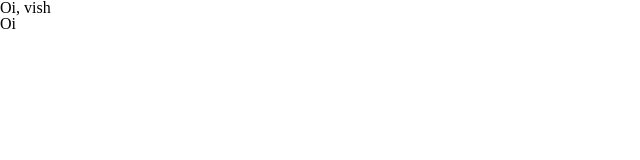
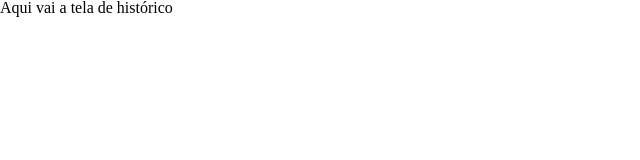
Before and after one commit to igorbrasilc/trackit, a JavaScript app: page /history in a window 1280 px wide. Shown: the top 160 px of the page, without its empty margins (0-640 px from the left). Built offline with nearby package versions, Linux system fonts and the light colour scheme.

Commit message:
rotas criadas

```diff
--- a/src/assets/globalStyles.js
+++ b/src/assets/globalStyles.js
@@ -20,7 +20,6 @@ const GlobalStyle = createGlobalStyle`
     }
 
 body {
-
 }
 `;
 
--- a/src/components/App.js
+++ b/src/components/App.js
@@ -3,13 +3,25 @@ import { BrowserRouter, Routes, Route } from 'react-router-dom';
 import '../assets/reset.css';
 
 import GlobalStyle from '../assets/globalStyles';
+import SignInScreen from './SignInScreen';
+import SignUpScreen from './SignUpScreen';
+import HabitScreen from './HabitScreen';
+import TodayScreen from './TodayScreen';
+import HistoryScreen from './HistoryScreen';
 
 function App() {
     return (
     <>
         <GlobalStyle />
-        <p>Oi, vish</p>
-        <h1>Oi</h1>
+        <BrowserRouter>
+            <Routes>
+                <Route path='/' element={<SignInScreen />} />
+                <Route path='/signup' element={<SignUpScreen />} />
+                <Route path='/habits' element={<HabitScreen />} />
+                <Route path='/today' element={<TodayScreen />} />
+                <Route path='/history' element={<HistoryScreen />} />
+            </Routes>
+        </BrowserRouter>
     </>
 )
 }
--- /dev/null
+++ b/src/components/HabitScreen.js
@@ -0,0 +1,9 @@
+import styled from 'styled-components';
+
+function HabitScreen() {
+    return (
+        <>Aqui vai a tela de hábitos</>
+    )
+}
+
+export default HabitScreen;
--- /dev/null
+++ b/src/components/HistoryScreen.js
@@ -0,0 +1,9 @@
+import styled from 'styled-components';
+
+function HistoryScreen() {
+    return (
+        <>Aqui vai a tela de histórico</>
+    )
+}
+
+export default HistoryScreen;
--- /dev/null
+++ b/src/components/SignInScreen.js
@@ -0,0 +1,9 @@
+import styled from 'styled-components';
+
+function SignInScreen() {
+    return (
+        <>Aqui vai o login</>
+    )
+}
+
+export default SignInScreen;
--- /dev/null
+++ b/src/components/SignUpScreen.js
@@ -0,0 +1,9 @@
+import styled from 'styled-components';
+
+function SignUpScreen() {
+    return (
+        <>Aqui vai o cadastro de login</>
+    )
+}
+
+export default SignUpScreen;
--- /dev/null
+++ b/src/components/TodayScreen.js
@@ -0,0 +1,9 @@
+import styled from 'styled-components';
+
+function TodayScreen() {
+    return (
+        <>Aqui vai a tela de hábitos de hoje</>
+    )
+}
+
+export default TodayScreen;
```
